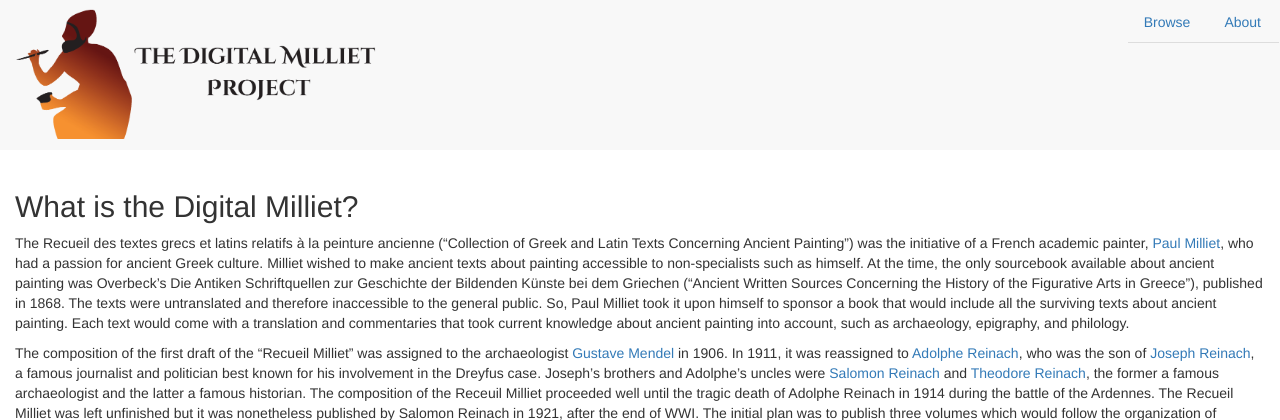
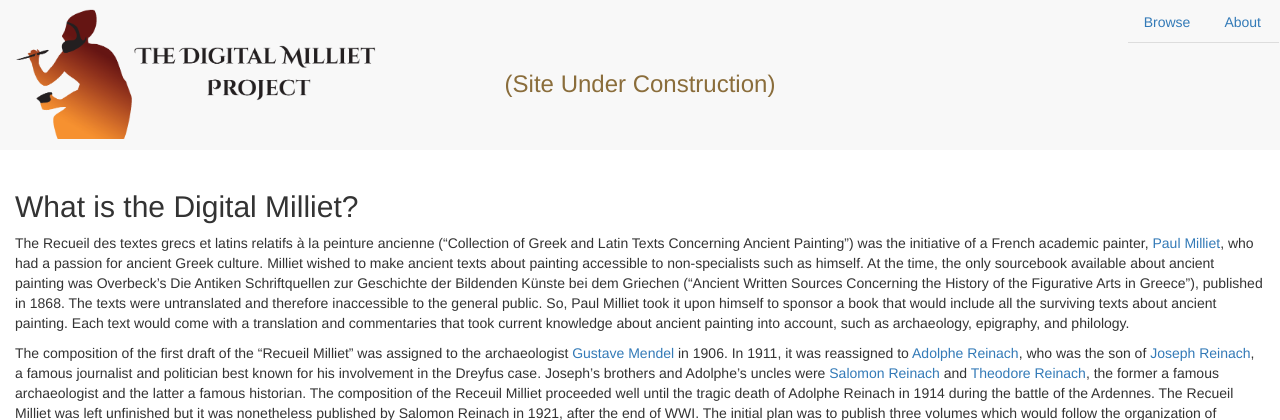
Before and after one commit to perseids-project/digital_milliet, a Flask app: template app/templates/about.html in a window 1280 px wide. Shown: the top 420 px of the page. Run offline with Flask 2, Linux system fonts and the light colour scheme; the template is opened without the code that fills it, so the values that code supplies are empty; some libraries are stand-ins or nearby versions.

Commit message:
add under constrution notice ot header

```diff
--- a/app/templates/header.html
+++ b/app/templates/header.html
@@ -13,6 +13,7 @@
       <a class="navbar-brand" rel="home" href="{{url_for('index')}}"> <img style="max-height:130px; margin-top:-7px;" src="{{ url_for('static', filename='img/digmilbanner.png')}}"/> </a>
     </div>
 
+
     <!-- Collect the nav links, forms, and other content for toggling -->
     <div class="collapse navbar-collapse" id="bs-example-navbar-collapse-1">
       <ul class="nav nav-tabs navbar-right">
@@ -21,4 +22,9 @@
       </ul>
     </div><!-- /.navbar-collapse -->
   </div><!-- /.container-fluid -->
+  <div class="row vertical-center-row">
+    <div class="text-center col-md-4 col-md-offset-4">
+      <h3 class="text-warning">(Site Under Construction)</h3>
+    </div>
+  </div>
 </nav>
```
